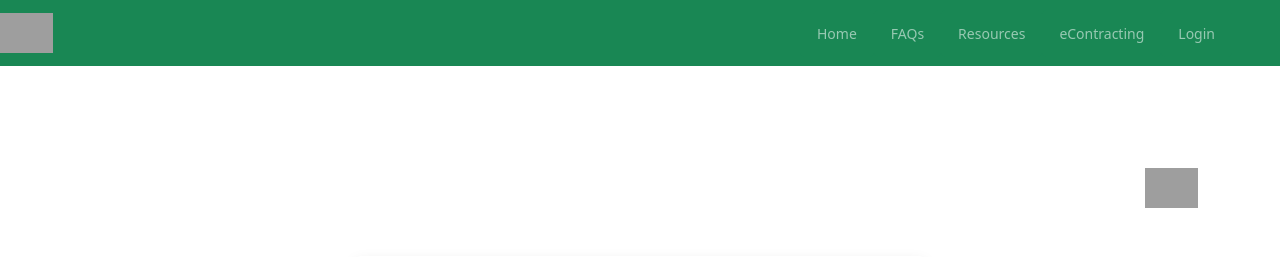
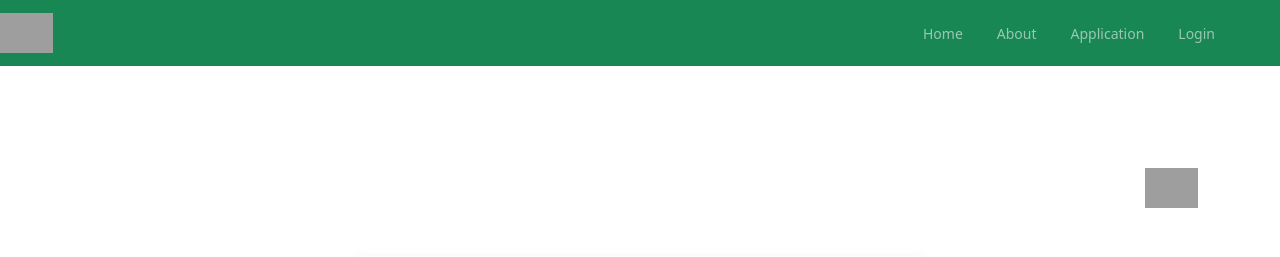
Before and after one commit to Pe-te-r/project_yr_4, a Flask app: page /register in a window 1280 px wide. Shown: the top 257 px of the page. Run offline with Flask 3, Linux system fonts and the light colour scheme; some libraries are stand-ins or nearby versions; grey boxes are pictures that could not be loaded.

Commit message:
more changes

```diff
--- a/my_app/routes/auth/templates/register.html
+++ b/my_app/routes/auth/templates/register.html
@@ -15,14 +15,12 @@
           <button class="btn btn-success btn-sm"><a class="nav-link" href="{{ url_for('home.home') }}">Home</a></button>
       </li>
       <li class="nav-item">
-        <button class="btn btn-success btn-sm"><a class="nav-link" href="#">FAQs</a></button>
+          <button class="btn btn-success btn-sm"><a class="nav-link" href="{{ url_for('about.about') }}">About</a></button>
       </li>
       <li class="nav-item">
-        <button class="btn btn-success btn-sm"><a class="nav-link" href="#">Resources</a></button>
+          <button class="btn btn-success btn-sm"><a class="nav-link" href="{{ url_for('about.about') }}">Application</a></button>
       </li>
-      <li class="nav-item">
-            <button class="btn btn-success btn-sm"><a class="nav-link" href="#">eContracting</a></button>
-      </li>
+
       <li class="nav-item">
         <button class="btn btn-success btn-sm"><a class="nav-link" href="{{ url_for('auth.login') }}">Login</a></button>
       </li>
--- a/my_app/templates/base.html
+++ b/my_app/templates/base.html
@@ -28,21 +28,15 @@
             <a class="nav-link active" href="{{ url_for('home.home') }}">Home</a>
           </li>
           <li class="nav-item">
-            <a class="nav-link" href="#overview">Overview</a>
+            <a class="nav-link" href="{{url_for('about.about')}}">About</a>
           </li>
           <li class="nav-item">
-            <a class="nav-link" href="#">FAQs</a>
+            <a class="nav-link" href="#">Application</a>
           </li>
-          <li class="nav-item">
-            <a class="nav-link" href="#">Resources</a>
-          </li>
-          <li class="nav-item">
-            <a class="nav-link" href="#">eContracting</a>
-          </li>
-          <!-- Dropdown Menu -->
+           <!-- Dropdown Menu -->
          {% if not current_user.is_authenticated %}
           <li class="nav-item">
-            <a class="nav-link" href="{{ url_for('auth.login') }}">Registration</a>
+            <a class="nav-link" href="{{ url_for('auth.register') }}">Registration</a>
           </li>
           </li>
           <li class="nav-item">
```
Also changed, not shown: my_app/routes/auth/templates/login.html (+6 -8 lines).
